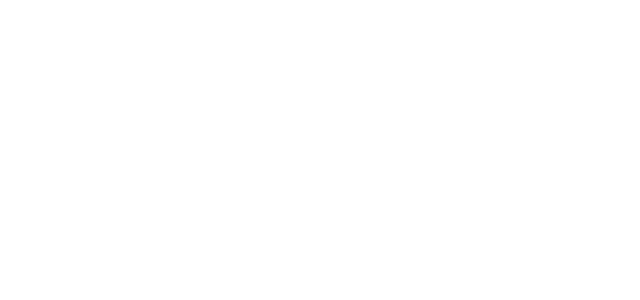
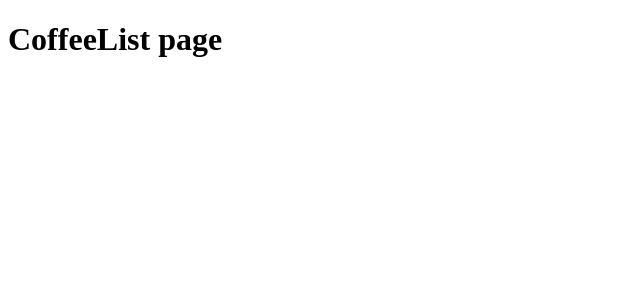
Before and after one commit to pauloeliezerg/trybe-exercises, a React (Vite) app in the folder 02-front-end/03-deeper-dive-into-react/01-react-router/01-coffee-shop/: page /coffee-list in a window 1280 px wide. Shown: the top 300 px of the page, without its empty margins (0-640 px from the left). Built offline with nearby package versions, Linux system fonts and the light colour scheme.

Commit message:
added React Router elements

```diff
--- a/02-front-end/03-deeper-dive-into-react/01-react-router/01-coffee-shop/src/App.tsx
+++ b/02-front-end/03-deeper-dive-into-react/01-react-router/01-coffee-shop/src/App.tsx
@@ -1,7 +1,15 @@
+import Home from './pages/home';
+import CoffeeList from './pages/coffee-list';
+import Coffee from './pages/coffee';
+import { Route, Routes } from 'react-router-dom';
+
 function App() {
     return (
-        <>
-        </>
+        <Routes>
+            <Route path='/' element={ <Home /> } />
+            <Route path='/coffee-list' element={ <CoffeeList /> } />
+            <Route path='/coffee' element={ <Coffee /> } />
+        </Routes>
     );
 }
 
--- a/02-front-end/03-deeper-dive-into-react/01-react-router/01-coffee-shop/src/main.tsx
+++ b/02-front-end/03-deeper-dive-into-react/01-react-router/01-coffee-shop/src/main.tsx
@@ -1,9 +1,12 @@
 import React from 'react';
 import ReactDOM from 'react-dom/client';
 import App from './App.tsx';
+import { BrowserRouter } from 'react-router-dom';
 
 ReactDOM.createRoot(document.getElementById('root')!).render(
     <React.StrictMode>
-        <App />
+        <BrowserRouter>
+            <App />
+        </BrowserRouter>
     </React.StrictMode>,
 );
--- /dev/null
+++ b/02-front-end/03-deeper-dive-into-react/01-react-router/01-coffee-shop/src/pages/coffee-list/index.tsx
@@ -0,0 +1,7 @@
+function CoffeeList() {
+    return (
+        <h1>CoffeeList page</h1>
+    );
+}
+
+export default CoffeeList;
--- /dev/null
+++ b/02-front-end/03-deeper-dive-into-react/01-react-router/01-coffee-shop/src/pages/coffee/index.tsx
@@ -0,0 +1,7 @@
+function Coffee() {
+    return (
+        <h1>Coffee page</h1>
+    );
+}
+
+export default Coffee;
--- /dev/null
+++ b/02-front-end/03-deeper-dive-into-react/01-react-router/01-coffee-shop/src/pages/home/index.tsx
@@ -0,0 +1,7 @@
+function Home() {
+    return (
+        <h1>Home page</h1>
+    );
+}
+
+export default Home;
```
